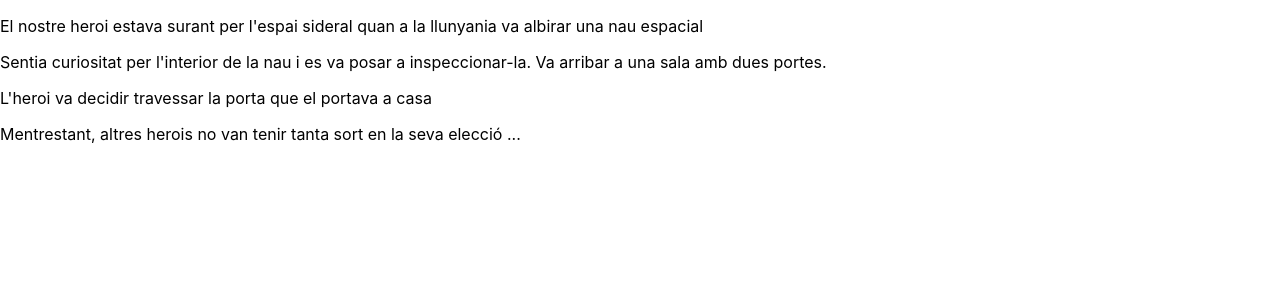
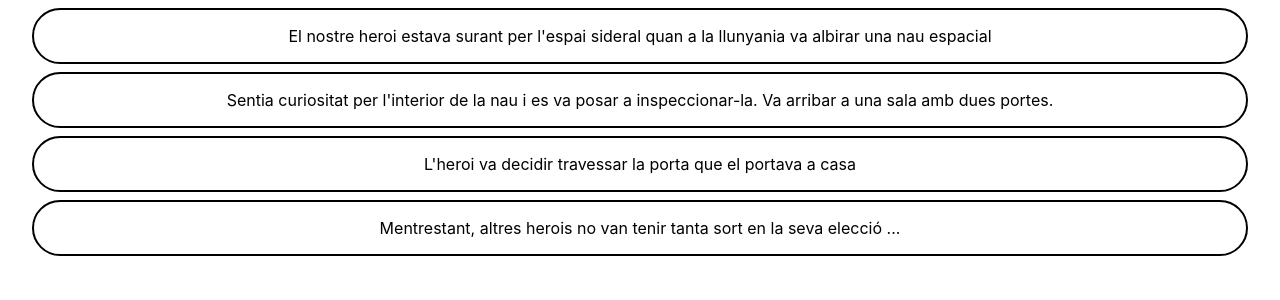
Before and after one commit to omoreno222/ITA-6sprint-React1, a React (Create React App) app in the folder ita-6sprint-react/: page / in a window 1280 px wide. Shown: the top 300 px of the page. Built offline with nearby package versions, Linux system fonts and the light colour scheme.

Commit message:
exercici 3

```diff
--- a/ita-6sprint-react/package.json
+++ b/ita-6sprint-react/package.json
@@ -9,6 +9,7 @@
     "react": "^18.2.0",
     "react-dom": "^18.2.0",
     "react-scripts": "5.0.1",
+    "styled-components": "^5.3.11",
     "web-vitals": "^2.1.4"
   },
   "scripts": {
--- a/ita-6sprint-react/src/App.js
+++ b/ita-6sprint-react/src/App.js
@@ -1,13 +1,16 @@
 import React from "react";
 import "./App.css";
 import Escena from "./components/escena/Escena";
+import { Radiado } from "./styled";
 import arrayText from "./textHistoria.js";
 
 function App() {
   return (
-    <div>
+    <div className>
       {arrayText.map((item) => (
-        <Escena text={item.text} />
+        <Radiado>
+          <Escena text={item.text} />
+        </Radiado>
       ))}
     </div>
   );
--- /dev/null
+++ b/ita-6sprint-react/src/styled.js
@@ -0,0 +1,8 @@
+import styled from "styled-components";
+
+export const Radiado = styled.div`
+  border: 2px solid black;
+  border-radius: 4rem;
+  margin: 0.5rem 2rem 0.5rem 2rem;
+  text-align: center;
+`;
```
Also changed, not shown: 1 other file (tests, documents, lock files or other folders).
